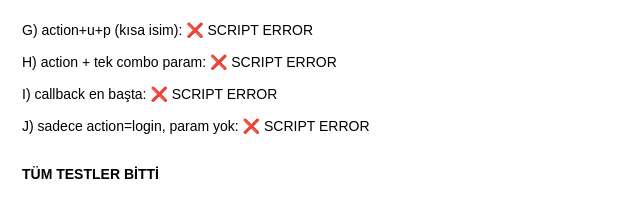
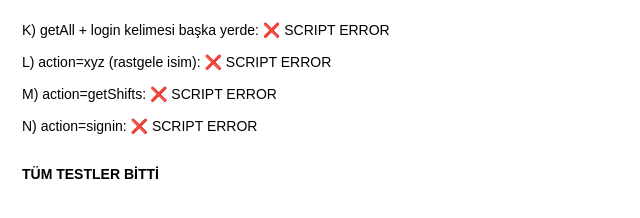
Before and after one commit to talhaadr-collab/nobet-takip, a plain HTML site: page index.html in a window 1280 px wide. Shown: the whole page, without its empty margins (0-640 px from the left). Drawn offline with Linux system fonts and the light colour scheme.

Commit message:
Add files via upload

```diff
--- a/index.html
+++ b/index.html
@@ -15,7 +15,7 @@
         const fullUrl = url + (url.includes('?') ? '&' : '?') + 'callback=' + cbName;
         const script = document.createElement('script');
         const timeout = setTimeout(() => { addLog(label + ': ❌ TIMEOUT'); resolve(); }, 8000);
-        window[cbName] = (data) => { clearTimeout(timeout); addLog(label + ': ✓ OK - ' + JSON.stringify(data).slice(0,100)); resolve(); };
+        window[cbName] = (data) => { clearTimeout(timeout); addLog(label + ': ✓ OK'); resolve(); };
         script.onerror = () => { clearTimeout(timeout); addLog(label + ': ❌ SCRIPT ERROR'); resolve(); };
         script.src = fullUrl;
         document.body.appendChild(script);
@@ -23,26 +23,17 @@
     }
 
     async function runTests() {
-      // G: action + 2 param ama isimler username/pwd değil, kısa
-      await testCall('G) action+u+p (kısa isim)', API_URL + '?action=login&u=admin&p=1234');
+      // K: action=getAll ama "login" kelimesi başka bir parametrede geçiyor
+      await testCall('K) getAll + login kelimesi başka yerde', API_URL + '?action=getAll&note=login');
 
-      // H: tek parametre, değerler birleşik
-      await testCall('H) action + tek combo param', API_URL + '?action=login&c=admin:1234');
+      // L: action=xyz (login değil, getAll de değil - tamamen farklı zararsız isim)
+      await testCall('L) action=xyz (rastgele isim)', API_URL + '?action=xyz');
 
-      // I: action+username+pwd ama farklı sırada (callback önce)
-      const cbName2 = '_t_' + Date.now() + '_x';
-      await new Promise((resolve) => {
-        const url2 = API_URL + '?callback=' + cbName2 + '&action=login&username=admin&pwd=1234';
-        const script = document.createElement('script');
-        const timeout = setTimeout(() => { addLog('I) callback en başta: ❌ TIMEOUT'); resolve(); }, 8000);
-        window[cbName2] = (data) => { clearTimeout(timeout); addLog('I) callback en başta: ✓ OK'); resolve(); };
-        script.onerror = () => { clearTimeout(timeout); addLog('I) callback en başta: ❌ SCRIPT ERROR'); resolve(); };
-        script.src = url2;
-        document.body.appendChild(script);
-      });
+      // M: action=getShifts (zaten var olan başka bir action, login değil)
+      await testCall('M) action=getShifts', API_URL + '?action=getShifts');
 
-      // J: action=login ama username/pwd YOK (eksik login denemesi gibi)
-      await testCall('J) sadece action=login, param yok', API_URL + '?action=login');
+      // N: action=signin (login yerine farklı kelime - henüz Apps Script'te tanımlı değil ama deneyelim)
+      await testCall('N) action=signin', API_URL + '?action=signin');
 
       addLog('<br><b>TÜM TESTLER BİTTİ</b>');
     }
```
